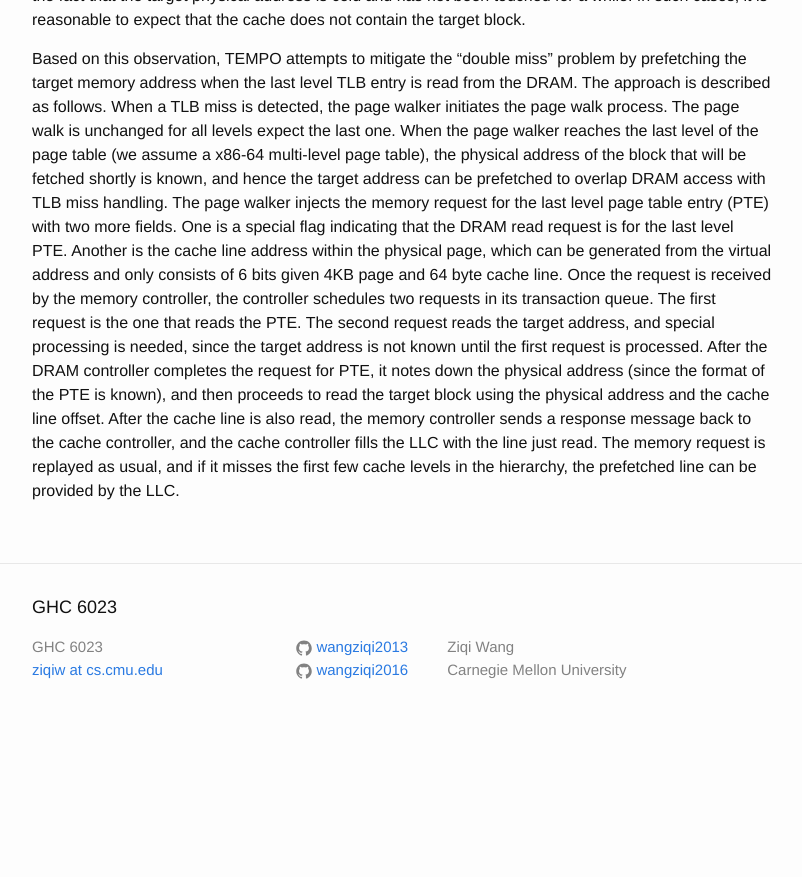
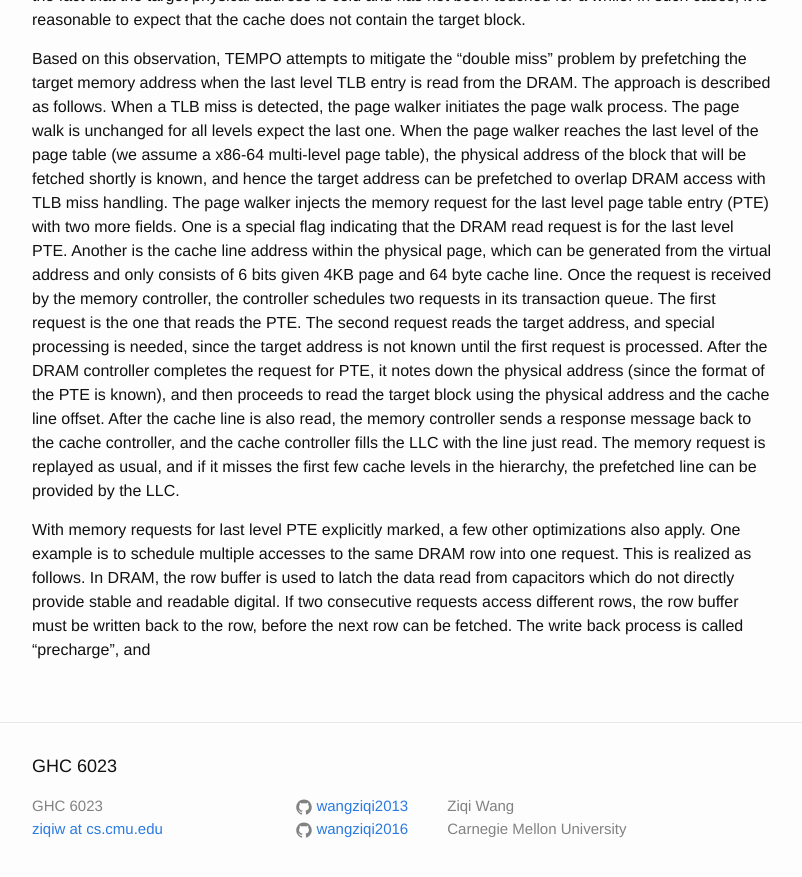
Before and after one commit to wangziqi2013/wangziqi2013.github.io, a Jekyll site: the page built from _posts/2019-01-05-translation-triggered-prefetching.markdown, in a window 1280 px wide and 900 px high, scrolled down 682 px. Shown: the top 877 px of the window, without its empty margins (238-1040 px from the left). Built offline with Jekyll 4.4.1, drawn with Linux system fonts in a browser that asks for light colours; before the commit the page ends 1423 px from its top, so only the background shows below that.

Commit message:
Adding other optimization

```diff
--- a/_posts/2019-01-05-translation-triggered-prefetching.markdown
+++ b/_posts/2019-01-05-translation-triggered-prefetching.markdown
@@ -39,3 +39,9 @@ using the physical address and the cache line offset. After the cache line is al
 a response message back to the cache controller, and the cache controller fills the LLC with the line just read.
 The memory request is replayed as usual, and if it misses the first few cache levels in the hierarchy, the prefetched line
 can be provided by the LLC.
+
+With memory requests for last level PTE explicitly marked, a few other optimizations also apply. One example is to schedule
+multiple accesses to the same DRAM row into one request. This is realized as follows. In DRAM, the row buffer is used to latch
+the data read from capacitors which do not directly provide stable and readable digital. If two consecutive requests access
+different rows, the row buffer must be written back to the row, before the next row can be fetched. The write back process
+is called "precharge", and
```
